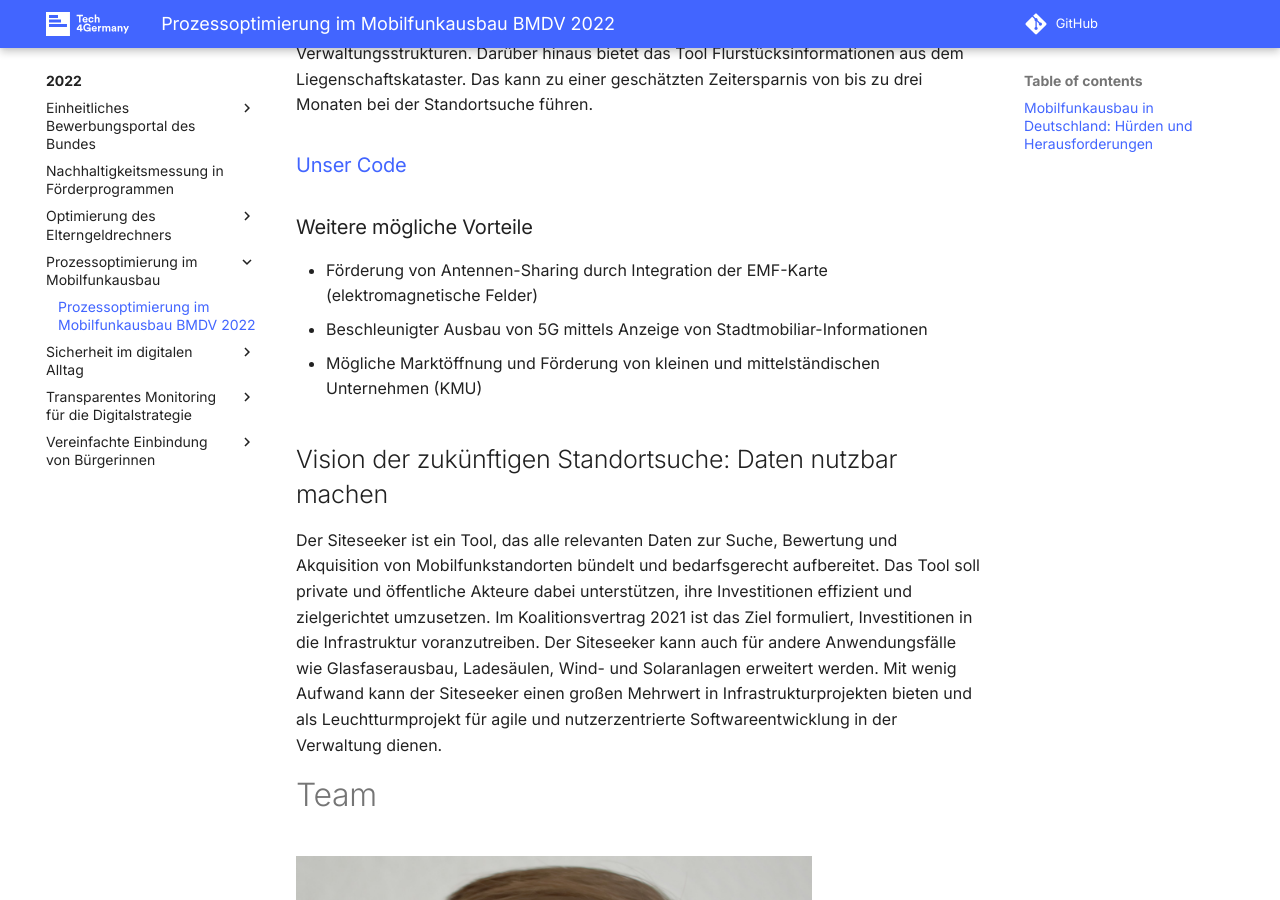
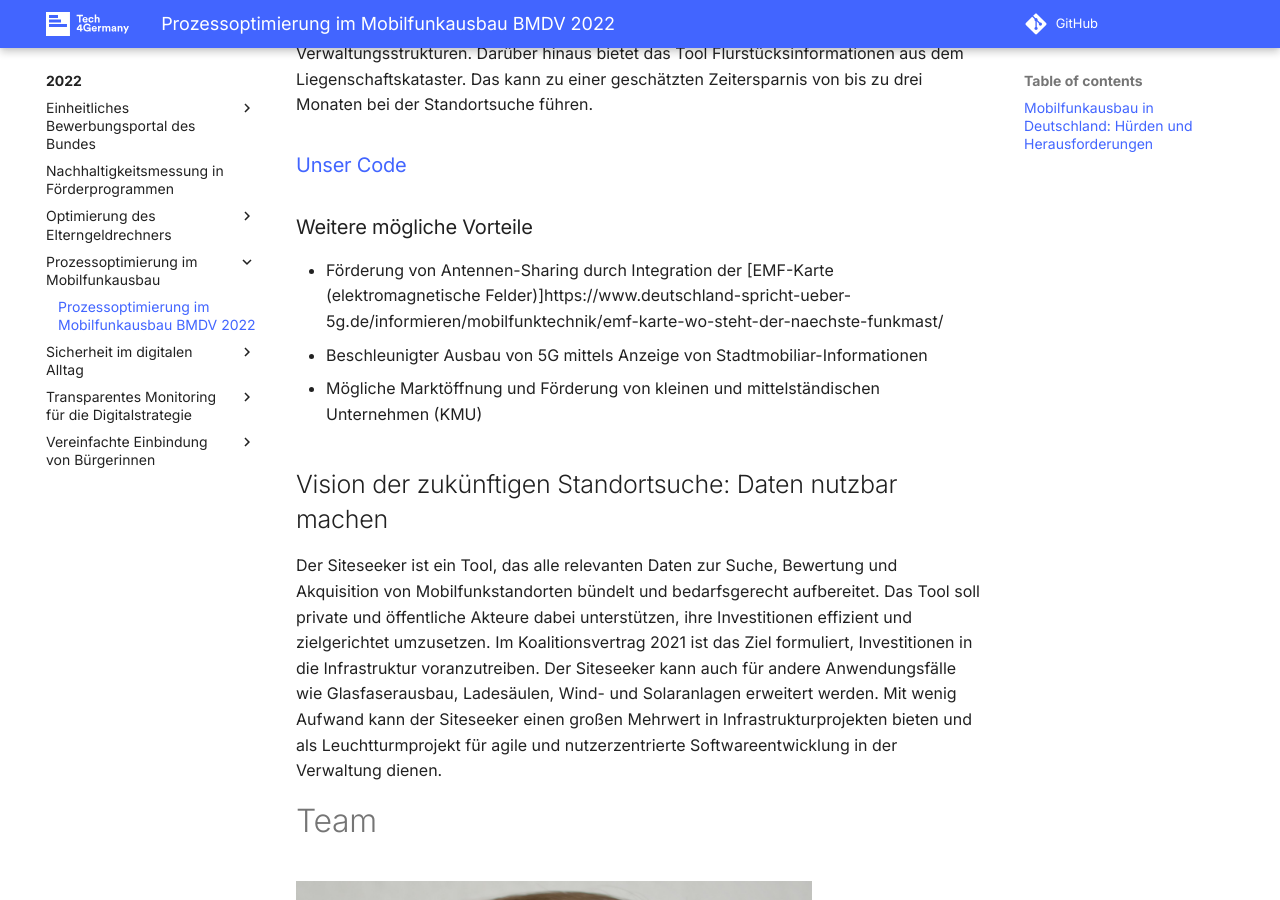
Before and after one commit to tech4germany/tech4germany.github.io, an MkDocs documentation site: the page built from docs/2022/Prozessoptimierung im Mobilfunkausbau/Readme.md, in a window 1280 px wide and 900 px high, scrolled down 2127 px. Built offline with MkDocs 1.6.1 and Material for MkDocs 9.7.7, drawn with Linux system fonts in a browser that asks for light colours; comment, search, counter and statistics services are not loaded; some of the changed lines change nothing that is shown.

Commit message:
Update Readme.md

```diff
--- a/docs/2022/Prozessoptimierung im Mobilfunkausbau/Readme.md
+++ b/docs/2022/Prozessoptimierung im Mobilfunkausbau/Readme.md
@@ -48,7 +48,7 @@ Die Siteseeker-Plattform liefert relevante Informationen über Gebiete bei der S
 
 
 
-* Förderung von Antennen-Sharing durch Integration der EMF-Karte (elektromagnetische Felder)
+* Förderung von Antennen-Sharing durch Integration der [EMF-Karte (elektromagnetische Felder)]https://www.deutschland-spricht-ueber-5g.de/informieren/mobilfunktechnik/emf-karte-wo-steht-der-naechste-funkmast/
 * Beschleunigter Ausbau von 5G mittels Anzeige von Stadtmobiliar-Informationen
 * Mögliche Marktöffnung und Förderung von kleinen und mittelständischen Unternehmen (KMU)
 
```
